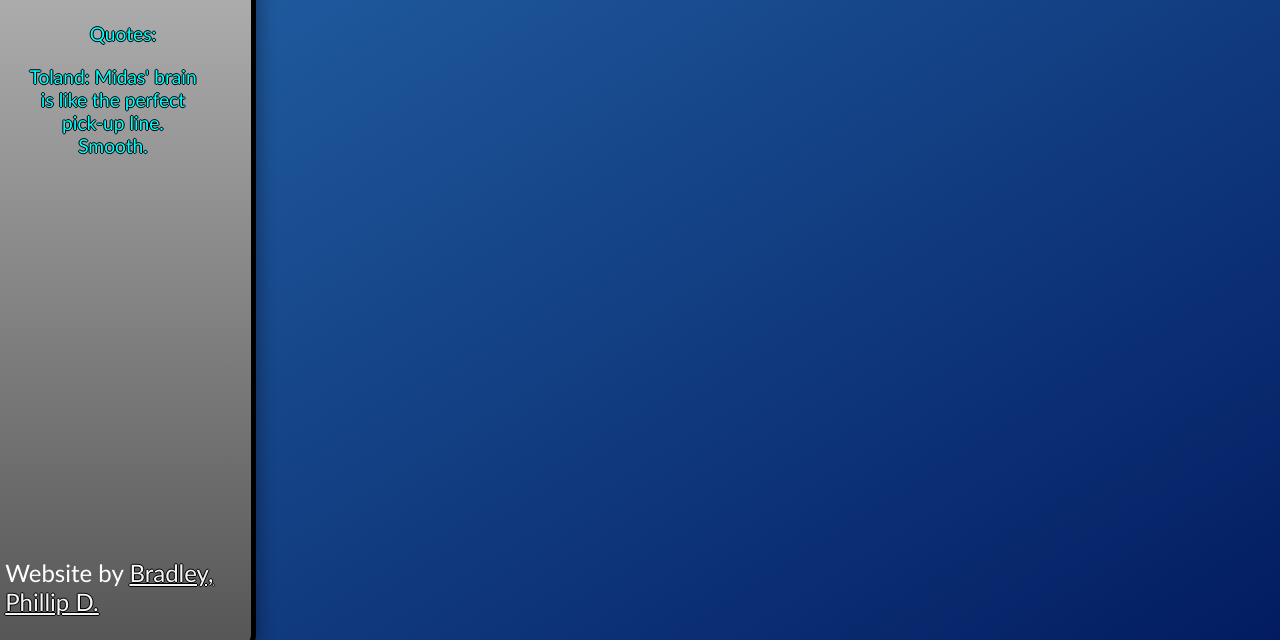
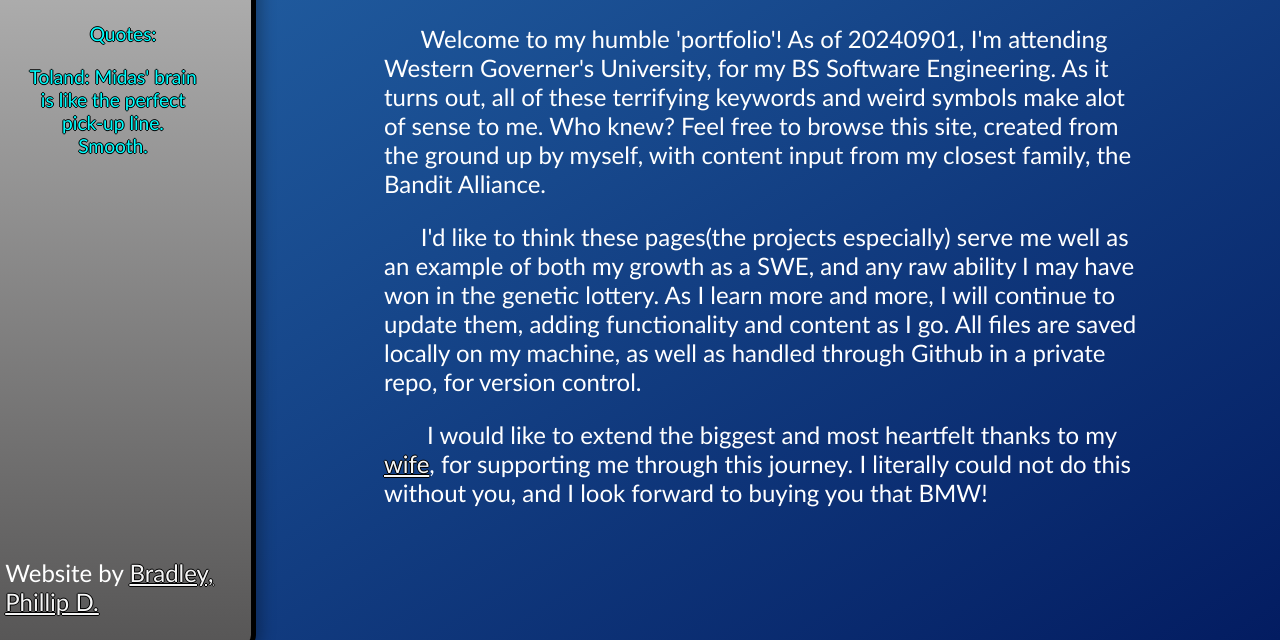
Before and after one commit to toland-in-exile/BA-Website, a plain HTML site: page aboutMe.html in a window 1280 px wide. Shown: the part 160-800 px from the top of the page. Drawn offline with Linux system fonts and the light colour scheme.

Commit message:
fixed template, added some content to about me 	modified:   aboutMe.html 	modified:   pageTemplate.html

```diff
--- a/aboutMe.html
+++ b/aboutMe.html
@@ -1,6 +1,6 @@
 <!DOCTYPE html>
 <head>
-    <title>The Bandit Alliance</title>
+    <title>The Bandit Alliance - About Me</title>
     <link rel="stylesheet" href="siteDefault.css">
 </head>
 <body>
@@ -15,5 +15,21 @@
             </table>
         </nav>
     </div>
+    <div id="usable">
+        <p>
+            &nbsp;&nbsp;&nbsp;&nbsp;&nbsp;&nbsp;Welcome to my humble 'portfolio'! As of 20240901, I'm attending Western Governer's University, for my BS Software Engineering. As it turns out,
+            all of these terrifying keywords and weird symbols make alot of sense to me. Who knew? Feel free to browse this site, created from the ground up by myself, with content input from
+            my closest family, the Bandit Alliance.
+        </p>
+        <p>
+            &nbsp;&nbsp;&nbsp;&nbsp;&nbsp;&nbsp;I'd like to think these pages(the projects especially) serve me well as an example of both my growth as a SWE, and any raw ability I may have won
+            in the genetic lottery. As I learn more and more, I will continue to update them, adding functionality and content as I go. All files are saved locally on my machine, as well as handled
+            through Github in a private repo, for version control.
+        </p>
+        <p>
+            &nbsp;&nbsp;&nbsp;&nbsp;&nbsp;&nbsp; I would like to extend the biggest and most heartfelt thanks to my <a href="bioPages/notumama.html"><u>wife</u></a>, for supporting me through this journey. I literally could not do this
+            without you, and I look forward to buying you that BMW!
+        </p>
+    </div>
     <script src="Behaviour/quotes.js"></script>
 </body>
```
Also changed, not shown: pageTemplate.html (+3 -0 lines).
